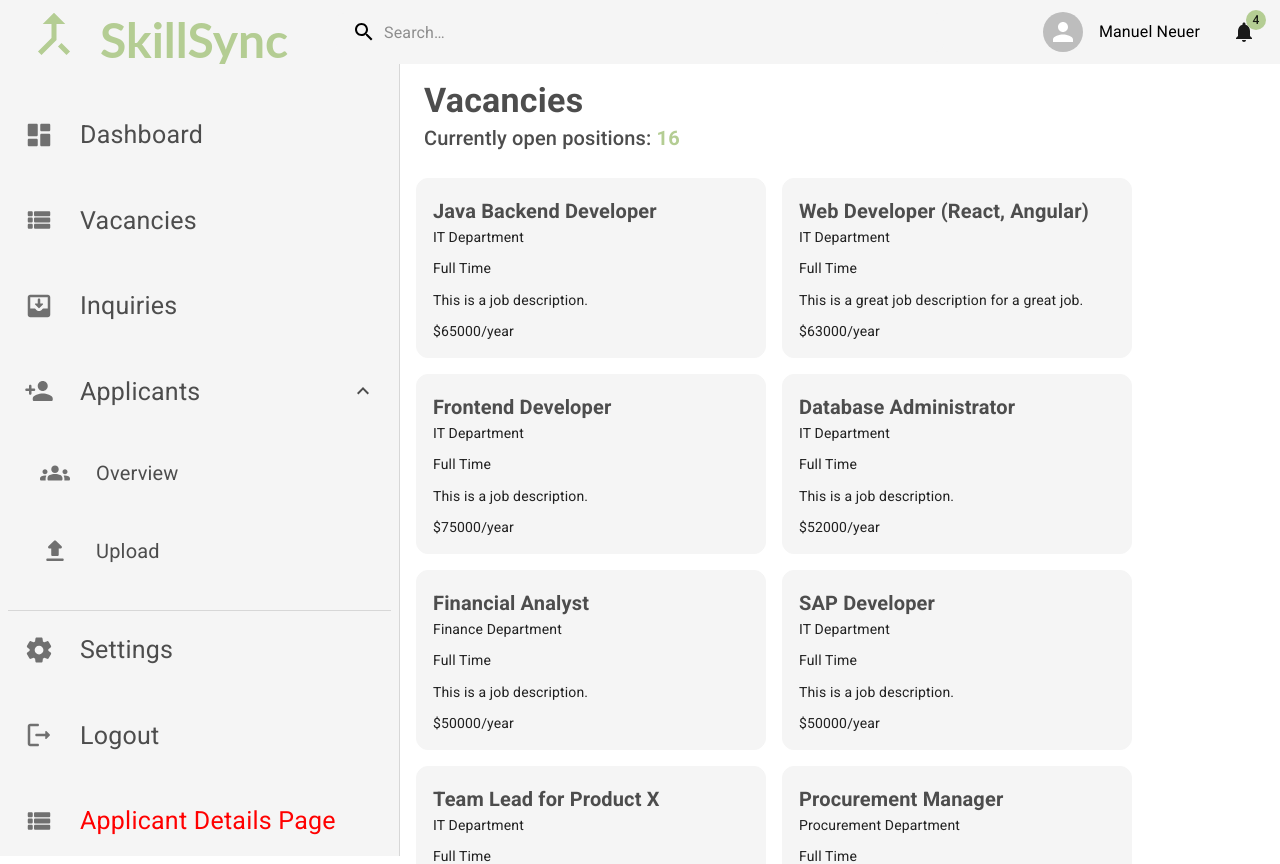
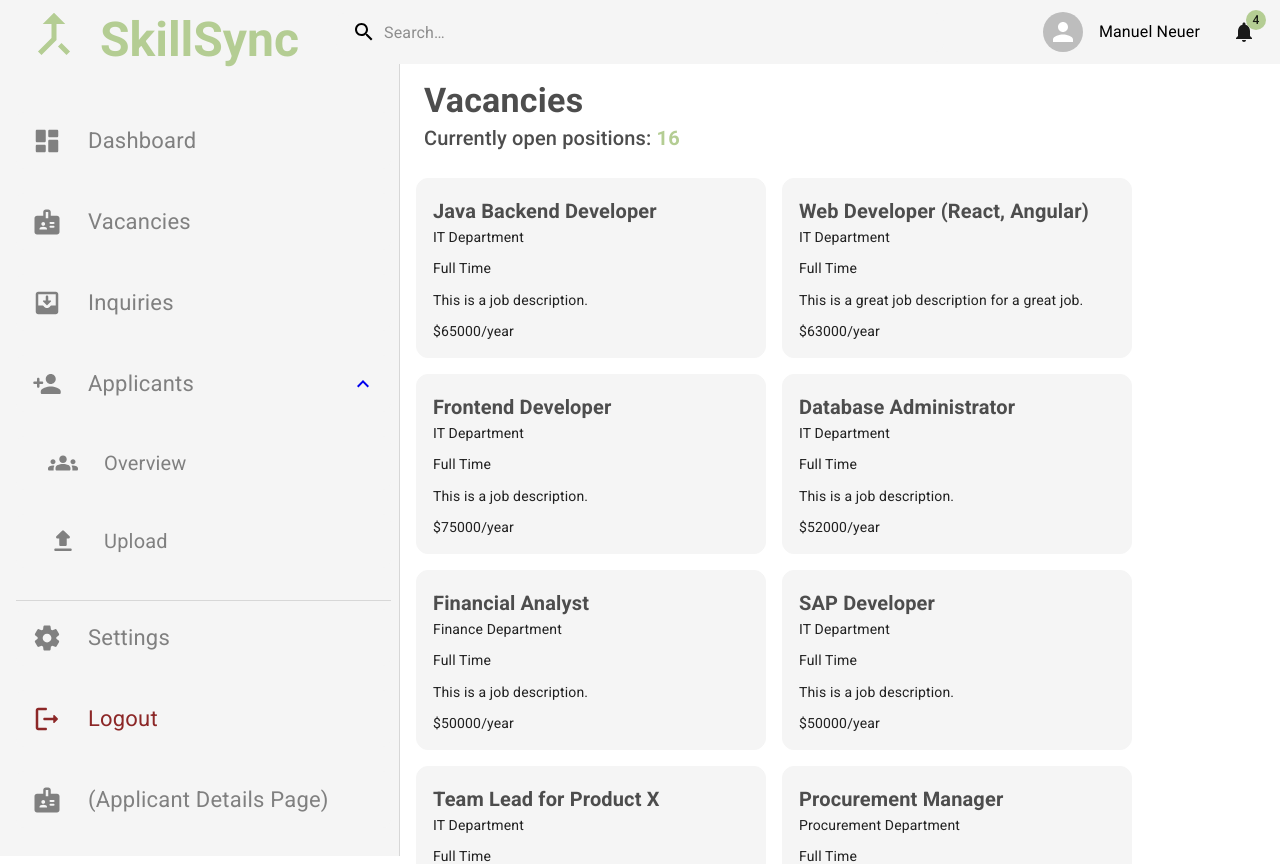
Before and after one commit to HdM-LLM/frontend, a React (Create React App) app: page /vacancies in a window 1280 px wide. Shown: the top 864 px of the page. Built offline with nearby package versions, Linux system fonts and the light colour scheme.

Commit message:
updated drawer design

```diff
--- a/src/components/AppBar.tsx
+++ b/src/components/AppBar.tsx
@@ -11,6 +11,7 @@ import Box from '@mui/material/Box';
 import Typography from '@mui/material/Typography';
 import CallMergeIcon from '@mui/icons-material/CallMerge';
 import { useNavigate } from 'react-router-dom';
+import { FONT_FAMILY } from '../constants';
 
 export default function AppBar() {
   const navigate = useNavigate();
@@ -20,6 +21,7 @@ export default function AppBar() {
     boxShadow: 'none',
     position: 'fixed',
     height: theme.spacing(8),
+    zIndex: theme.zIndex.drawer + 1,
   }));
 
   const Search = styled('div')(({ theme }) => ({
@@ -101,7 +103,7 @@ export default function AppBar() {
               mr: 2,
               mt: 2,
               display: { md: 'flex' },
-              fontFamily: 'Lato',
+              fontFamily: FONT_FAMILY,
               fontWeight: 'bold',
               '&:hover': {
                 cursor: 'pointer',
--- a/src/helper/DrawerItems.tsx
+++ b/src/helper/DrawerItems.tsx
@@ -3,7 +3,7 @@ import { ListItemButton, ListItemIcon, ListItemText, Box } from '@mui/material';
 import DashboardRoundedIcon from '@mui/icons-material/DashboardRounded';
 import GroupsRoundedIcon from '@mui/icons-material/GroupsRounded';
 import MoveToInboxRoundedIcon from '@mui/icons-material/MoveToInboxRounded';
-import ViewListRoundedIcon from '@mui/icons-material/ViewListRounded';
+import BadgeRoundedIcon from '@mui/icons-material/BadgeRounded';
 import SettingsRoundedIcon from '@mui/icons-material/SettingsRounded';
 import Divider from '@mui/material/Divider';
 import Collapse from '@mui/material/Collapse';
@@ -18,25 +18,24 @@ import { useState } from 'react';
 
 const linkStyle = {
   textDecoration: 'none',
-  color: '#4d4d4d',
 };
 
 export default function DrawerItems() {
   const [open, setOpen] = useState(true);
-  const [selectedLink, setSelectedLink] = useState<string>(''); // State to track selected link
+  const [selectedLink, setSelectedLink] = useState<string>('');
 
   const handleClick = () => {
     setOpen(!open);
   };
 
   const handleLinkClick = (link: string) => {
-    setSelectedLink(link); // Update selected link on click
+    setSelectedLink(link);
   };
 
   return (
     <React.Fragment>
-      <Box sx={{ marginTop: '5vh', marginLeft: '1vh', marginRight: '1vh' }}>
-        <Box sx={{ marginBottom: '3vh', borderRadius: 5 }}>
+      <Box sx={{ marginTop: '6vh', marginLeft: '2vh', marginRight: '1vh' }}>
+        <Box sx={{ marginBottom: '3vh', justifyContent: 'center', alignItems: 'center' }}>
           <NavLink to="/" style={linkStyle} onClick={() => handleLinkClick('/')}>
             <ListItemButton
               sx={{
@@ -45,12 +44,24 @@ export default function DrawerItems() {
                   backgroundColor: '#edf5e1',
                   cursor: 'pointer',
                 },
+                borderRadius: 2,
               }}
             >
               <ListItemIcon>
-                <DashboardRoundedIcon sx={{ fontSize: 30 }} />
+                <DashboardRoundedIcon
+                  sx={{ fontSize: 30, color: selectedLink === '/' ? '#4C4C4C' : '#808080' }}
+                />
               </ListItemIcon>
-              <ListItemText primary="Dashboard" primaryTypographyProps={{ sx: { fontSize: 25 } }} />
+              <ListItemText
+                primary="Dashboard"
+                primaryTypographyProps={{
+                  sx: {
+                    fontSize: 22,
+                    fontWeight: selectedLink === '/' ? 'bold' : 'normal',
+                    color: selectedLink === '/' ? '#4C4C4C' : '#808080',
+                  },
+                }}
+              />
             </ListItemButton>
           </NavLink>
         </Box>
@@ -58,17 +69,32 @@ export default function DrawerItems() {
           <NavLink to="/vacancies" style={linkStyle} onClick={() => handleLinkClick('/vacancies')}>
             <ListItemButton
               sx={{
-                backgroundColor: '#f5f5f5',
+                backgroundColor: selectedLink === '/vacancies' ? '#B4CD93' : '#f5f5f5',
                 '&:hover': {
                   backgroundColor: '#edf5e1',
                   cursor: 'pointer',
                 },
+                borderRadius: 2,
               }}
             >
               <ListItemIcon>
-                <ViewListRoundedIcon sx={{ fontSize: 30 }} />
+                <BadgeRoundedIcon
+                  sx={{
+                    fontSize: 30,
+                    color: selectedLink === '/vacancies' ? '#4C4C4C' : '#808080',
+                  }}
+                />
               </ListItemIcon>
-              <ListItemText primary="Vacancies" primaryTypographyProps={{ sx: { fontSize: 25 } }} />
+              <ListItemText
+                primary="Vacancies"
+                primaryTypographyProps={{
+                  sx: {
+                    fontSize: 22,
+                    fontWeight: selectedLink === '/vacancies' ? 'bold' : 'normal',
+                    color: selectedLink === '/vacancies' ? '#4C4C4C' : '#808080',
+                  },
+                }}
+              />
             </ListItemButton>
           </NavLink>
         </Box>
@@ -76,17 +102,32 @@ export default function DrawerItems() {
           <NavLink to="/inquiries" style={linkStyle} onClick={() => handleLinkClick('/inquiries')}>
             <ListItemButton
               sx={{
-                backgroundColor: '#f5f5f5',
+                backgroundColor: selectedLink === '/inquiries' ? '#B4CD93' : '#f5f5f5',
                 '&:hover': {
                   backgroundColor: '#edf5e1',
                   cursor: 'pointer',
                 },
+                borderRadius: 2,
               }}
             >
               <ListItemIcon>
-                <MoveToInboxRoundedIcon sx={{ fontSize: 30 }} />
+                <MoveToInboxRoundedIcon
+                  sx={{
+                    fontSize: 30,
+                    color: selectedLink === '/inquiries' ? '#4C4C4C' : '#808080',
+                  }}
+                />
               </ListItemIcon>
-              <ListItemText primary="Inquiries" primaryTypographyProps={{ sx: { fontSize: 25 } }} />
+              <ListItemText
+                primary="Inquiries"
+                primaryTypographyProps={{
+                  sx: {
+                    fontSize: 22,
+                    fontWeight: selectedLink === '/inquiries' ? 'bold' : 'normal',
+                    color: selectedLink === '/inquiries' ? '#4C4C4C' : '#808080',
+                  },
+                }}
+              />
             </ListItemButton>
           </NavLink>
         </Box>
@@ -98,20 +139,32 @@ export default function DrawerItems() {
           >
             <ListItemButton
               sx={{
-                backgroundColor: '#f5f5f5',
+                backgroundColor: selectedLink === '/applicants' ? '#B4CD93' : '#f5f5f5',
                 '&:hover': {
                   backgroundColor: '#edf5e1',
                   cursor: 'pointer',
                 },
+                borderRadius: 2,
               }}
               onClick={handleClick}
             >
               <ListItemIcon>
-                <PersonAddRoundedIcon sx={{ fontSize: 30 }} />
+                <PersonAddRoundedIcon
+                  sx={{
+                    fontSize: 30,
+                    color: selectedLink === '/applicants' ? '#4C4C4C' : '#808080',
+                  }}
+                />
               </ListItemIcon>
               <ListItemText
                 primary="Applicants"
-                primaryTypographyProps={{ sx: { fontSize: 25 } }}
+                primaryTypographyProps={{
+                  sx: {
+                    fontSize: 22,
+                    fontWeight: selectedLink === '/applicants' ? 'bold' : 'normal',
+                    color: selectedLink === '/applicants' ? '#4C4C4C' : '#808080',
+                  },
+                }}
               />
               {open ? <ExpandLess /> : <ExpandMore />}
             </ListItemButton>
@@ -128,19 +181,32 @@ export default function DrawerItems() {
                 <ListItemButton
                   sx={{
                     pl: 4,
-                    backgroundColor: '#f5f5f5',
+                    backgroundColor:
+                      selectedLink === '/applicants/overview' ? '#B4CD93' : '#f5f5f5',
                     '&:hover': {
                       backgroundColor: '#edf5e1',
                       cursor: 'pointer',
                     },
+                    borderRadius: 2,
                   }}
                 >
                   <ListItemIcon>
-                    <GroupsRoundedIcon sx={{ fontSize: 30 }} />
+                    <GroupsRoundedIcon
+                      sx={{
+                        fontSize: 30,
+                        color: selectedLink === '/applicants/overview' ? '#4C4C4C' : '#808080',
+                      }}
+                    />
                   </ListItemIcon>
                   <ListItemText
                     primary="Overview"
-                    primaryTypographyProps={{ sx: { fontSize: 20 } }}
+                    primaryTypographyProps={{
+                      sx: {
+                        fontSize: 20,
+                        fontWeight: selectedLink === '/applicants/overview' ? 'bold' : 'normal',
+                        color: selectedLink === '/applicants/overview' ? '#4C4C4C' : '#808080',
+                      },
+                    }}
                   />
                 </ListItemButton>
               </NavLink>
@@ -154,19 +220,31 @@ export default function DrawerItems() {
                 <ListItemButton
                   sx={{
                     pl: 4,
-                    backgroundColor: '#f5f5f5',
+                    backgroundColor: selectedLink === '/applicants/upload' ? '#B4CD93' : '#f5f5f5',
                     '&:hover': {
                       backgroundColor: '#edf5e1',
                       cursor: 'pointer',
                     },
+                    borderRadius: 2,
                   }}
                 >
                   <ListItemIcon>
-                    <FileUploadRoundedIcon sx={{ fontSize: 30 }} />
+                    <FileUploadRoundedIcon
+                      sx={{
+                        fontSize: 30,
+                        color: selectedLink === '/applicants/upload' ? '#4C4C4C' : '#808080',
+                      }}
+                    />
                   </ListItemIcon>
                   <ListItemText
                     primary="Upload"
-                    primaryTypographyProps={{ sx: { fontSize: 20 } }}
+                    primaryTypographyProps={{
+                      sx: {
+                        fontSize: 20,
+                        fontWeight: selectedLink === '/applicants/upload' ? 'bold' : 'normal',
+                        color: selectedLink === '/applicants/upload' ? '#4C4C4C' : '#808080',
+                      },
+                    }}
                   />
                 </ListItemButton>
               </NavLink>
@@ -178,17 +256,29 @@ export default function DrawerItems() {
           <NavLink to="/settings" style={linkStyle} onClick={() => handleLinkClick('/settings')}>
             <ListItemButton
               sx={{
-                backgroundColor: '#f5f5f5',
+                backgroundColor: selectedLink === '/settings' ? '#B4CD93' : '#f5f5f5',
                 '&:hover': {
                   backgroundColor: '#edf5e1',
                   cursor: 'pointer',
                 },
+                borderRadius: 2,
               }}
             >
               <ListItemIcon>
-                <SettingsRoundedIcon sx={{ fontSize: 30 }} />
+                <SettingsRoundedIcon
+                  sx={{ fontSize: 30, color: selectedLink === '/settings' ? '#4C4C4C' : '#808080' }}
+                />
               </ListItemIcon>
-              <ListItemText primary="Settings" primaryTypographyProps={{ sx: { fontSize: 25 } }} />
+              <ListItemText
+                primary="Settings"
+                primaryTypographyProps={{
+                  sx: {
+                    fontSize: 22,
+                    fontWeight: selectedLink === '/settings' ? 'bold' : 'normal',
+                    color: selectedLink === '/settings' ? '#4C4C4C' : '#808080',
+                  },
+                }}
+              />
             </ListItemButton>
           </NavLink>
         </Box>
@@ -196,17 +286,29 @@ export default function DrawerItems() {
           <NavLink to="/logout" style={linkStyle} onClick={() => handleLinkClick('/logout')}>
             <ListItemButton
               sx={{
-                backgroundColor: '#f5f5f5',
+                backgroundColor: selectedLink === '/logout' ? '#B4CD93' : '#f5f5f5',
                 '&:hover': {
                   backgroundColor: '#edf5e1',
                   cursor: 'pointer',
                 },
+                borderRadius: 2,
               }}
             >
               <ListItemIcon>
-                <LogoutRoundedIcon sx={{ fontSize: 30 }} />
+                <LogoutRoundedIcon
+                  sx={{ fontSize: 30, color: selectedLink === '/logout' ? '#A12C2C' : '#8C2727' }}
+                />
               </ListItemIcon>
-              <ListItemText primary="Logout" primaryTypographyProps={{ sx: { fontSize: 25 } }} />
+              <ListItemText
+                primary="Logout"
+                primaryTypographyProps={{
+                  sx: {
+                    fontSize: 22,
+                    fontWeight: selectedLink === '/logout' ? 'bold' : 'normal',
+                    color: selectedLink === '/logout' ? '#A12C2C' : '#8C2727',
+                  },
+                }}
+              />
             </ListItemButton>
           </NavLink>
         </Box>
@@ -215,20 +317,32 @@ export default function DrawerItems() {
           <NavLink to="/applicantDetails" style={linkStyle}>
             <ListItemButton
               sx={{
-                backgroundColor: '#f5f5f5',
+                backgroundColor: selectedLink === '/applicantDetails' ? '#B4CD93' : '#f5f5f5',
                 '&:hover': {
                   backgroundColor: '#edf5e1',
                   cursor: 'pointer',
                 },
+                borderRadius: 2,
               }}
             >
               <ListItemIcon>
-                <ViewListRoundedIcon sx={{ fontSize: 30 }} />
+                <BadgeRoundedIcon
+                  sx={{
+                    fontSize: 30,
+                    color: selectedLink === '/applicantDetails' ? '#4C4C4C' : '#808080',
+                  }}
+                />
               </ListItemIcon>
               <ListItemText
-                primary="Applicant Details Page"
+                primary="(Applicant Details Page)"
                 sx={{ color: 'red' }}
-                primaryTypographyProps={{ sx: { fontSize: 25 } }}
+                primaryTypographyProps={{
+                  sx: {
+                    fontSize: 22,
+                    fontWeight: selectedLink === '/applicantDetails' ? 'bold' : 'normal',
+                    color: selectedLink === '/applicantDetails' ? '#4C4C4C' : '#808080',
+                  },
+                }}
               />
             </ListItemButton>
           </NavLink>
--- a/src/pages/VacancyPage.tsx
+++ b/src/pages/VacancyPage.tsx
@@ -88,6 +88,7 @@ export default function VacancyPage() {
           color="secondary"
           page={currentPage}
           onChange={handlePageChange}
+          sx={{ marginTop: '2vh', marginBottom: '2vh' }}
         />
       </Box>
     </Box>
```
